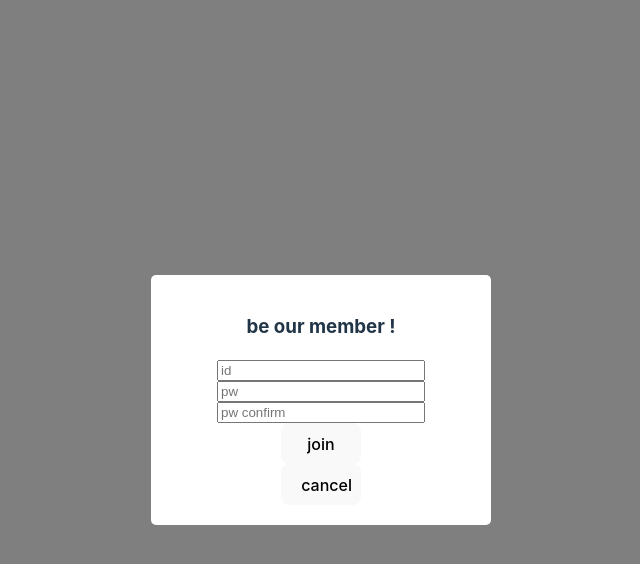
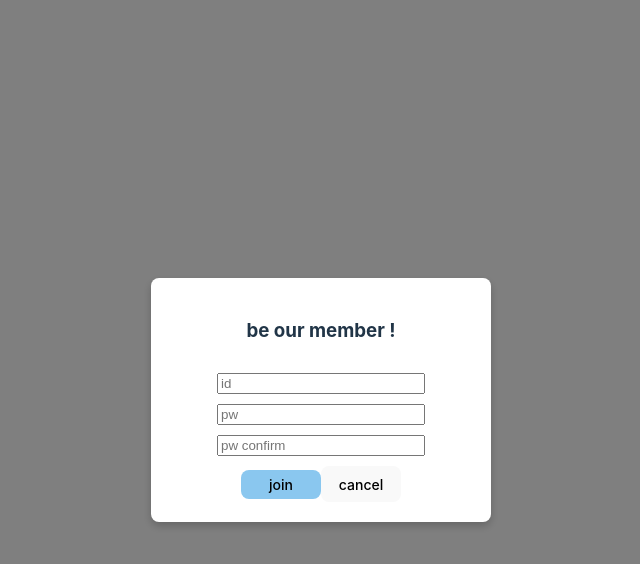
Before and after one commit to yeonupark/jungle-week13, a React (Vite) app: page / in a window 1280 px wide. Both pictures are taken after a click on the button "회원가입". Shown: the top 564 px of the page, without its empty margins (319-959 px from the left). Built offline with nearby package versions, Linux system fonts and the light colour scheme.

Commit message:
modify loginReducer

```diff
--- a/src/api/loginApi.js
+++ b/src/api/loginApi.js
@@ -2,7 +2,7 @@ import axios from "axios";
 
 const API_URL = "https://week13.hjyoon.me/api/auth/"
 
-export async function register(nickname, pw, pw_confirm) {
+export async function registerRequest(nickname, pw, pw_confirm) {
     try {
         const response = await axios.post(API_URL+"register", {
             nickname: nickname,
@@ -21,7 +21,7 @@ export async function register(nickname, pw, pw_confirm) {
     }
 };
 
-export async function login(nickname, password) {
+export async function loginRequest(nickname, password) {
     try {
         const response = await axios.post(API_URL+"login", {
             nickname,
--- a/src/components/App.jsx
+++ b/src/components/App.jsx
@@ -6,8 +6,8 @@ import Todos from "./Todos";
 
 const App = () => {
 
-  const loginState = useSelector((state) => state.loginReducer.value);
-  return loginState ? <Todos /> : <Login />
+  const user_id = useSelector((state) => state.loginReducer.user_id);
+  return user_id ? <Todos /> : <Login />
 }
 
 export default App;
--- a/src/components/Login.jsx
+++ b/src/components/Login.jsx
@@ -1,8 +1,8 @@
 import React, { useState} from "react";
 import { useDispatch } from "react-redux";
 import "../css/App.css"
-import { register, login } from "../api/loginApi"
-import { loggedIn } from "../redux/modules/loginReducer";
+import { registerRequest, loginRequest } from "../api/loginApi"
+import { login } from "../redux/modules/loginReducer";
 
 function Login() {
 
@@ -23,11 +23,10 @@ function Login() {
     };
 
     const sendloginRequest = async() => {
-        const token = await login(id, pw);
+        const token = await loginRequest(id, pw);
         if (token != null) {
             alert("login success !");
-            sessionStorage.setItem('authToken', token);
-            dispatch(loggedIn(true));
+            dispatch(login(token));
         } else {
             alert("login failed");
         }
@@ -55,7 +54,7 @@ function Login() {
             return;
         }
 
-        const result = await register(id, pw, pwConfirm);
+        const result = await registerRequest(id, pw, pwConfirm);
         if (result === true) {
             alert("welcome !");
             setIsJoinModalOpen(false);
@@ -65,11 +64,11 @@ function Login() {
     };
 
     return (
-        <div style={{display: 'flex', flexDirection: 'column', gap: '10px'}}>
+        <div style={{display: 'flex', flexDirection: 'column', gap: '10px', alignItems: "center"}}>
             <input type="text" onChange={idHandler} placeholder="id"/>
             <input type="password" onChange={pwHandler} placeholder="pw"/>
-            <button style={{ padding: '5px 10px', backgroundColor: 'yellow'}} onClick={sendloginRequest}>로그인</button>
-            <button style={{ padding: '0px 0px', backgroundColor: 'white'}} onClick={joinButtonHandler}>회원가입</button>
+            <button style={{ fontSize: 14, width: 80, padding: '5px 10px', backgroundColor: 'rgb(138, 199, 239)'}} onClick={sendloginRequest}>로그인</button>
+            <button style={{ fontSize: 14, padding: '0px 0px', backgroundColor: 'white'}} onClick={joinButtonHandler}>회원가입</button>
 
             {isJoinModalOpen && (
                 <div className="modal">
@@ -96,12 +95,14 @@ function Login() {
                         value={pwConfirm}
                         onChange={(e) => setPwConfirm(e.target.value)}
                     />
-                    <button style={{width : "80px"}} onClick={() => {
+                    <div style={{alignItems: "horizontal"}}>
+                    <button style={{fontSize: 14, width : "80px", padding: '5px 10px', backgroundColor: 'rgb(138, 199, 239)'}} onClick={() => {
                     sendJoinRequest();
                     }}>
                     join
                     </button>
-                    <button style={{width : "80px"}} onClick={() => setIsJoinModalOpen(false)}>cancel</button>
+                    <button style={{fontSize: 14, width : "80px"}} onClick={() => setIsJoinModalOpen(false)}>cancel</button>
+                    </div>
                 </div>
                 </div>
             )}
--- a/src/components/Todos.jsx
+++ b/src/components/Todos.jsx
@@ -2,6 +2,7 @@ import React, { useState, useEffect } from "react";
 import { useSelector, useDispatch } from "react-redux";
 import { setTodos } from "../redux/modules/todoRedecer";
 import { createTodo, fetchTodos, deleteTodo, updateTodo } from "../api/todoApi";
+import { logout } from "../redux/modules/loginReducer";
 
 import "../css/App.css"
 
@@ -43,6 +44,9 @@ const Todos = () => {
     return (
         <div >
         <div>
+            <button onClick={() => {
+                dispatch(logout());
+            }}>로그아웃</button>
             <h4>할 일을 입력하세요</h4>
             <input
             type="text"
@@ -50,7 +54,7 @@ const Todos = () => {
             onChange={(e) => {
                 setTodo(e.target.value);
             }} />
-            <button
+            <button style={{ fontSize: 14, width: 80, padding: '5px 2px', }}
             onClick={addTodoHandler}>
             추가하기
             </button>
@@ -60,7 +64,7 @@ const Todos = () => {
             {globalTodos.map((todo) => {
             return (
                 <div className="squareStyle">
-                    <div className="nicknameBadge">{todo.user_id.nickname}</div>
+                    <div className="nicknameBadge">{todo.author.nickname}</div>
                     <div className="todoTitle">{todo.title}</div>
                     <div className="todoContent">{todo.content}</div>
                     <div className="buttonContainer">
--- a/src/css/App.css
+++ b/src/css/App.css
@@ -49,40 +49,77 @@
 }
 
 .squareStyle {
-  width: 200px;
-  height: 100px;
+  position: relative;
+  width: 300px;
+  height: 200px;
   border: 1px solid black;
   border-radius: 10px;
   display: flex;
   align-items: center;
   justify-content: center;
   padding: 10px;
+  flex-direction: column;
+  background-color: #f6f390aa;
 }
 
 .editButtonStyle {
   width: 30px;
   height: 20px;
   /* border: 1px solid black; */
-  background-color: rgb(56, 226, 56);
+  background-color: rgb(139, 221, 139);
   border-radius: 10px;
   display: flex;
   align-items: center;
   justify-content: center;
   padding: 0px;
   font-size: 12px;
+  color: rgb(32, 29, 29);
 }
 
 .deleteButtonStyle {
   width: 30px;
   height: 20px;
   /* border: 1px solid black; */
-  background-color: red;
+  background-color: rgb(223, 76, 76);
   border-radius: 10px;
   display: flex;
   align-items: center;
   justify-content: center;
   padding: 0px;
   font-size: 12px;
+  color: rgb(32, 29, 29);
+}
+
+.buttonContainer {
+  display: flex;
+  gap: 5px; /* 버튼 사이의 간격 */
+  justify-content: center;
+  margin-top: 20px;
+}
+
+.nicknameBadge {
+  position: absolute;
+  top: 8px;
+  left: 8px;
+  padding: 4px 8px;
+  border-radius: 12px;
+  background-color: #639edd;
+  color: white;
+  font-size: 12px;
+  font-weight: bold;
+}
+
+.todoTitle {
+  font-size: 16px;
+  font-weight: bold;
+  color: #333;
+  margin-top: 24px; /* nicknameBadge와의 간격 */
+}
+
+.todoContent {
+  font-size: 14px;
+  color: #666;
+  line-height: 1.5;
 }
 
 .modal {
@@ -91,19 +128,37 @@
   left: 0;
   width: 100%;
   height: 100%;
-  background: rgba(0, 0, 0, 0.5);
+  background-color: rgba(0, 0, 0, 0.5);
   display: flex;
   align-items: center;
   justify-content: center;
 }
 
 .modalContent {
-  background: white;
+  position: relative;
+  background-color: white;
   padding: 20px;
-  border-radius: 5px;
+  border-radius: 8px;
   width: 300px;
-  text-align: center;
+  box-shadow: 0px 4px 8px rgba(0, 0, 0, 0.2);
   display: flex;
   flex-direction: column;
   align-items: center;
+  gap: 10px;
 }
+
+.closeButtonStyle {
+  position: absolute;
+  top: 10px;
+  right: 10px;
+  background: none;
+  border: none;
+  font-size: 18px;
+  font-weight: bold;
+  color: #888;
+  cursor: pointer;
+}
+
+.closeButtonStyle:hover {
+  color: #333;
+}
--- a/src/redux/modules/loginReducer.js
+++ b/src/redux/modules/loginReducer.js
@@ -1,22 +1,38 @@
-const LOGGED_IN = "LOGGED_IN";
+import { jwtDecode } from "jwt-decode";
 
-export const loggedIn = (value)  => {
+const LOGIN = "LOGIN";
+const LOGOUT = "LOGOUT";
+
+export const login = (payload) => {
     return {
-        type: LOGGED_IN,
-        value
+        type: LOGIN,
+        payload
     }
-};
+}
+
+export const logout = () => {
+    return {
+        type: LOGOUT
+    }
+}
 
 const initialState = {
-    value: false,
+    user_id: sessionStorage.getItem('authToken'),
 };
 
 const loginReducer = (state = initialState, action) => {
     switch (action.type) {
-        case LOGGED_IN:
-
+        case LOGIN:
+            sessionStorage.setItem('authToken', action.payload);
+            const decoded = jwtDecode(action.payload);
+            console.log(decoded);
             return {
-                value: action.value
+                user_id: decoded.userId
+            }
+        case LOGOUT:
+            sessionStorage.setItem('authToken', "");
+            return {
+                user_id: ""
             }
         default:
             return state;
```
